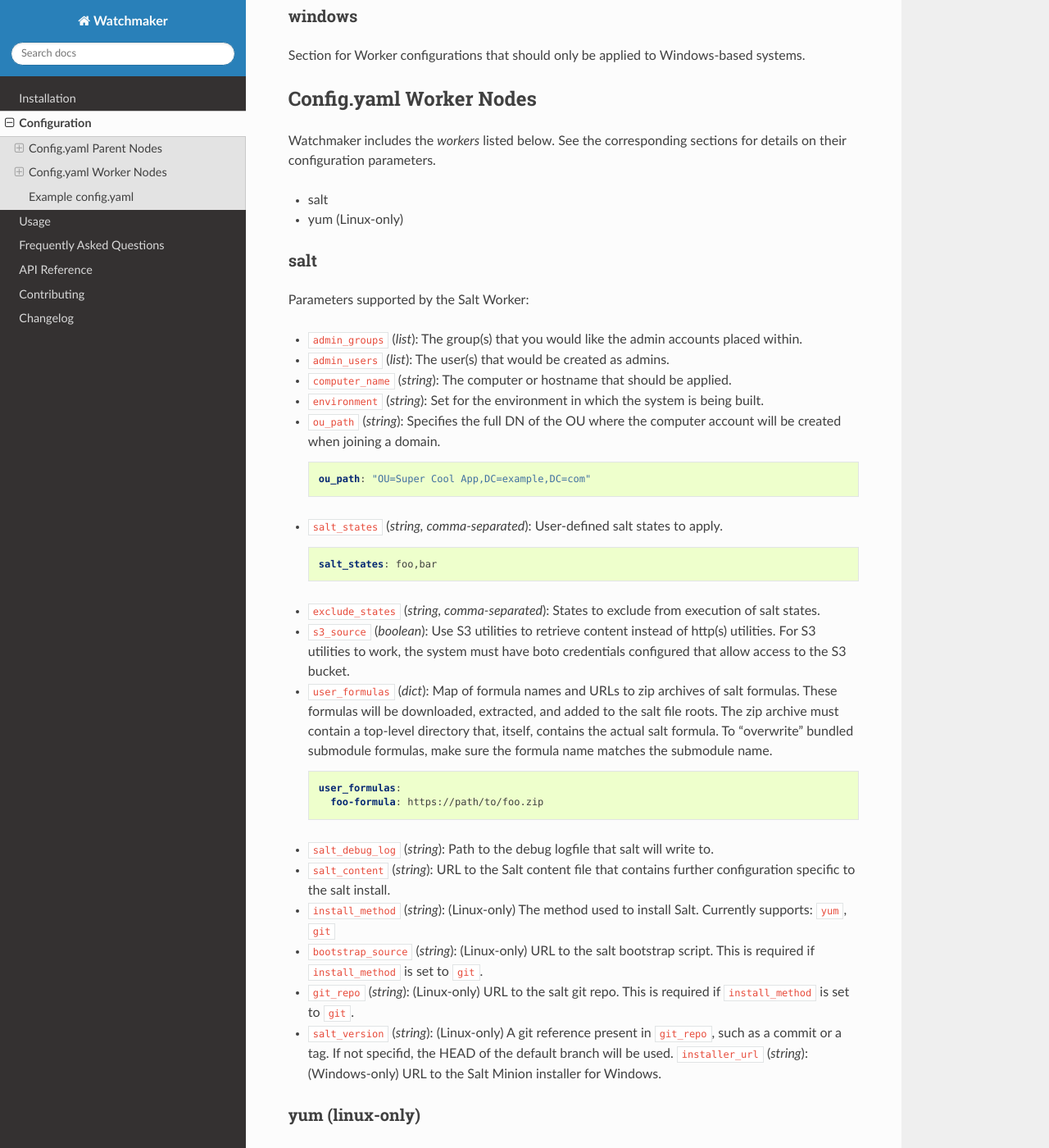
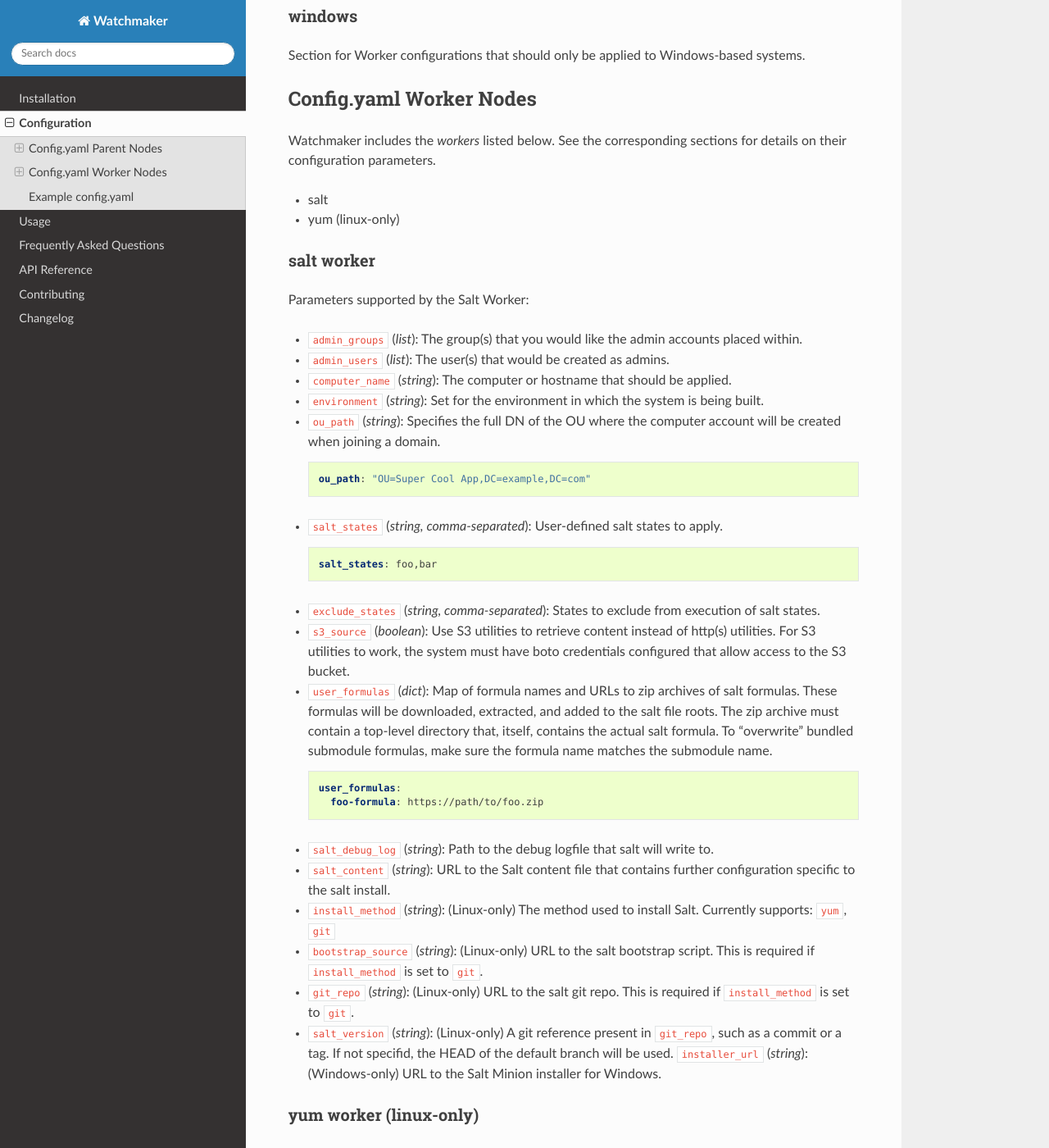
Before and after one commit to plus3it/watchmaker, a Sphinx documentation site: the page built from docs/configuration.md, in a window 1280 px wide and 1400 px high, scrolled down 746 px. Shown: the whole window at 82% size. Built offline with Sphinx 7.4.7 and the Read the Docs theme 2.0.0, drawn with Linux system fonts in a browser that asks for light colours.

Commit message:
Modified heading text to fix anchor link issue

```diff
--- a/docs/configuration.md
+++ b/docs/configuration.md
@@ -39,10 +39,10 @@ systems.
 Watchmaker includes the _workers_ listed below. See the corresponding sections
 for details on their configuration parameters.
 
-*   [salt](#salt)
-*   [yum (Linux-only)](#yum-linux-only)
+*   [salt](#salt-worker)
+*   [yum (linux-only)](#yum-worker-linux-only)
 
-### salt
+### salt worker
 
 Parameters supported by the Salt Worker:
 
@@ -109,7 +109,7 @@ Parameters supported by the Salt Worker:
     `installer_url` (_string_): (Windows-only) URL to the Salt Minion installer
     for Windows.
 
-### yum (linux-only)
+### yum worker (linux-only)
 
 Parameters supported by the Yum Worker:
 
```
Also changed, not shown: CONTRIBUTING.md (+2 -2 lines).
